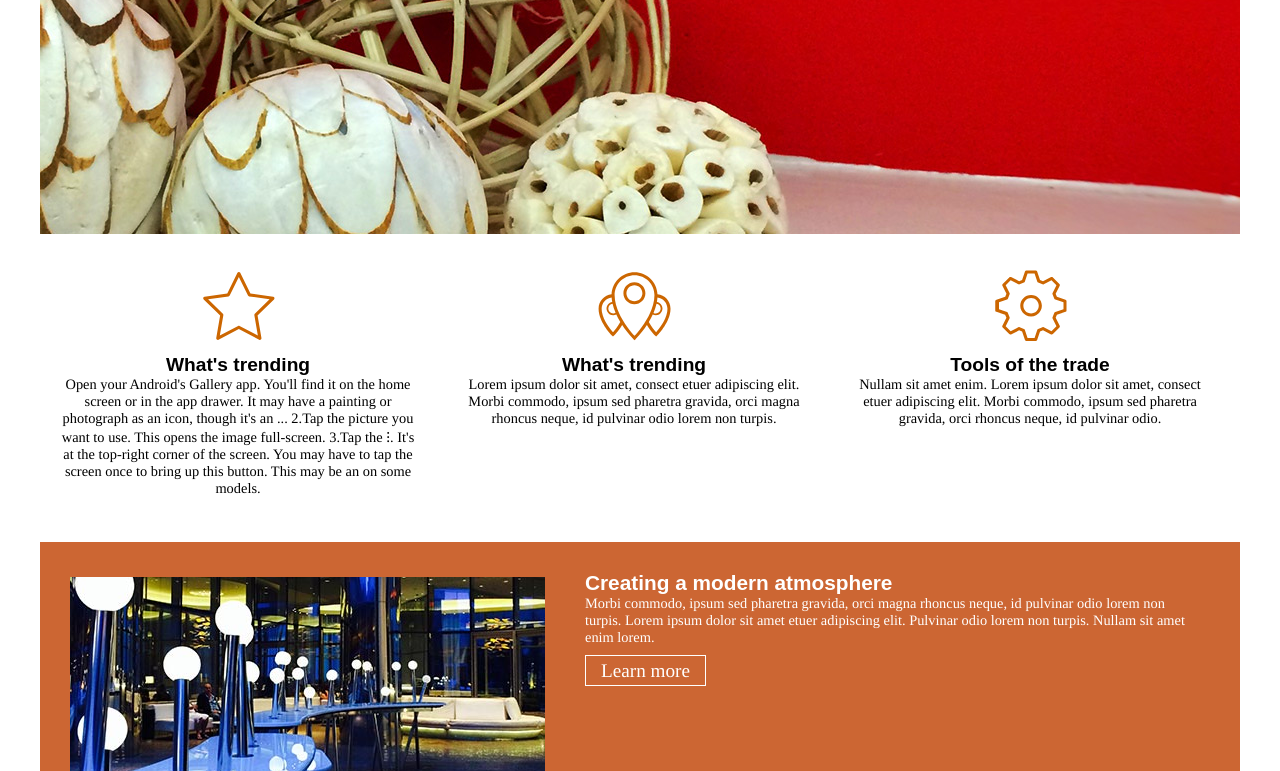
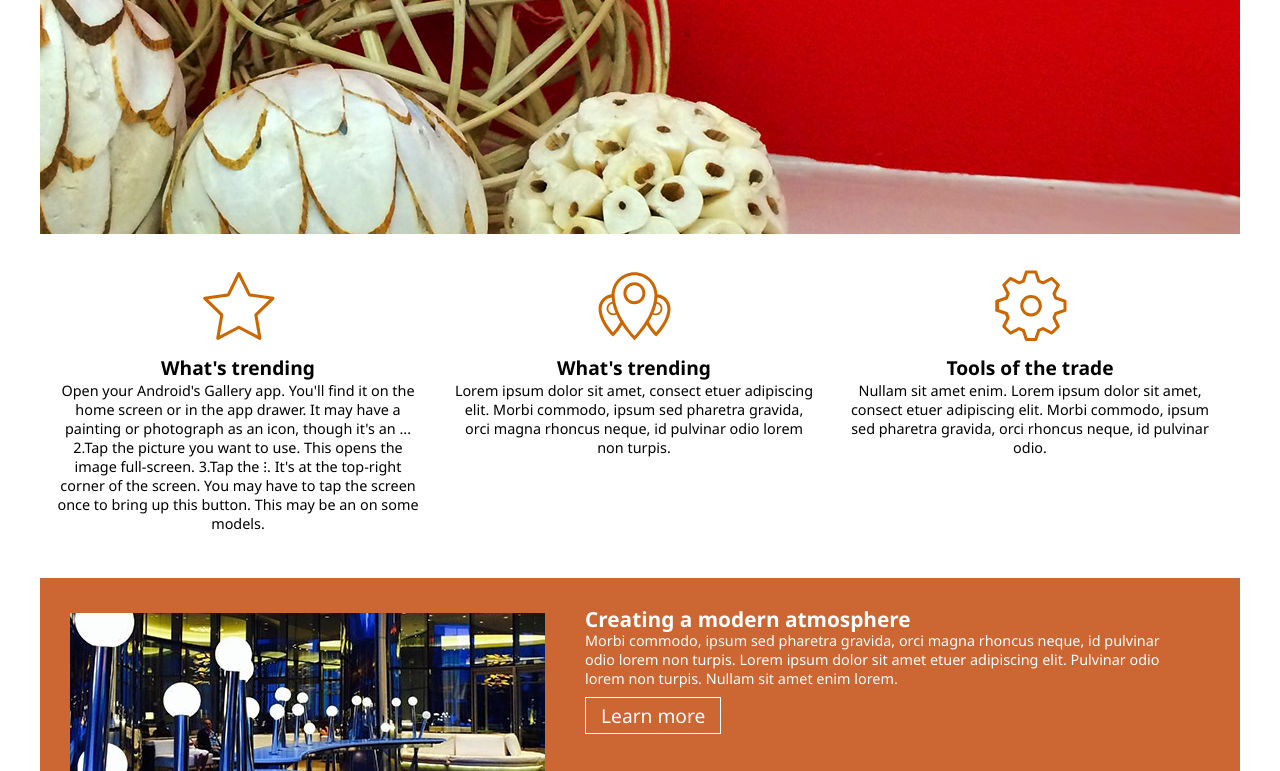
Before and after one commit to SHPrince1/Atmos, a plain HTML site: page index.html in a window 1280 px wide. Shown: the part 196-967 px from the top of the page. Drawn offline with Linux system fonts and the light colour scheme; a web font is replaced by a local one.

Commit message:
Atmos
edited

```diff
--- a/index.css
+++ b/index.css
@@ -4,7 +4,7 @@
 
 
 body{
-	font-family: font-family: 'Open Sans', sans-serif;
+	font-family: font-family: "Segoe UI";
 	font-size: 16px;
 	font-weight: 300;
 	color: #555;
--- a/print.css
+++ b/print.css
@@ -2,10 +2,10 @@
 @page{margin: .5cm;}
 body{
 	color: #000;
-	font-family: geogia, "Time New Roman", Times, serif; font-size: 12pt;
+	font-family:  "Segoe UI" ; font-size: 12pt;
 	font-weight: normal; margin: 0;padding: 0;
 }
-h1,h2,h3,h4{ margin: 0;  font-family: sans-serif;}
+h1,h2,h3,h4{ margin: 0;  font-family: Segoe UI;}
 h1{font-size: 1.4em;}
 h2{font-size: 1.3em;}
 h3{font-size: 1.2em;}
```
